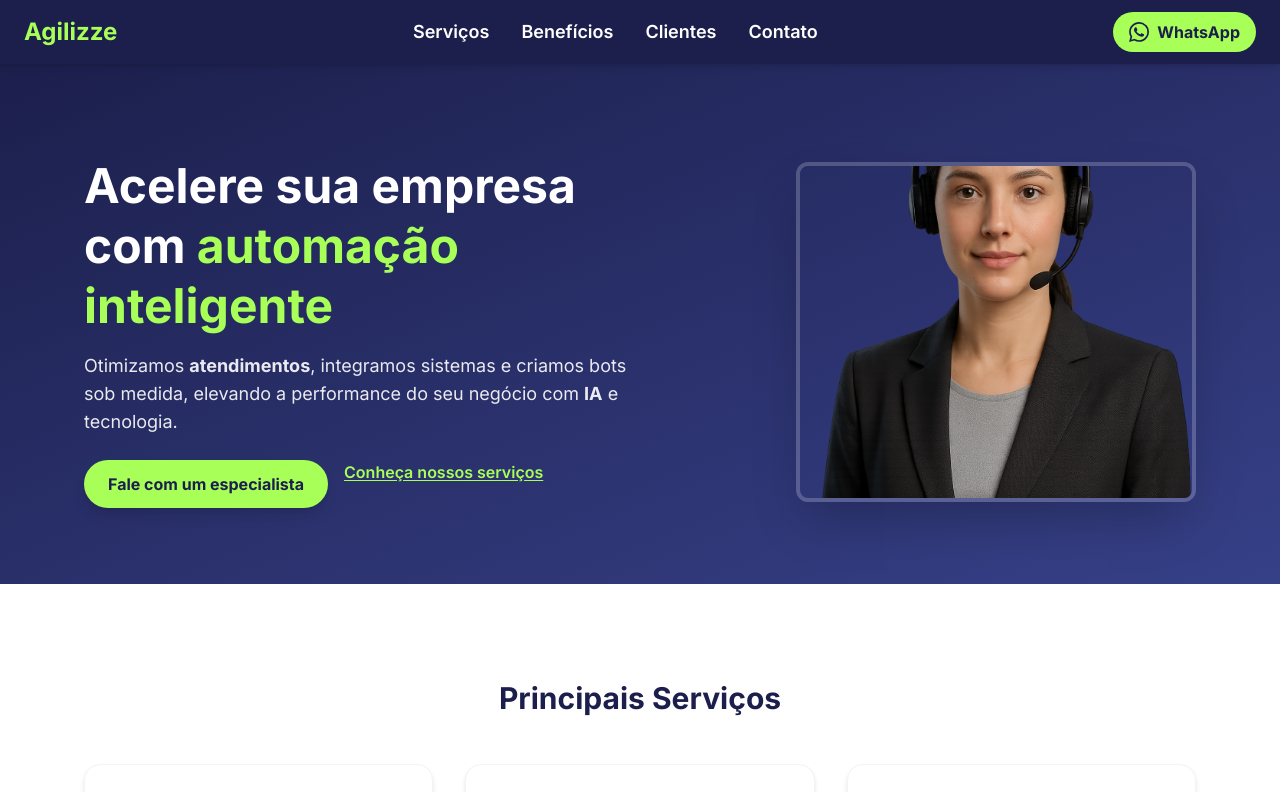
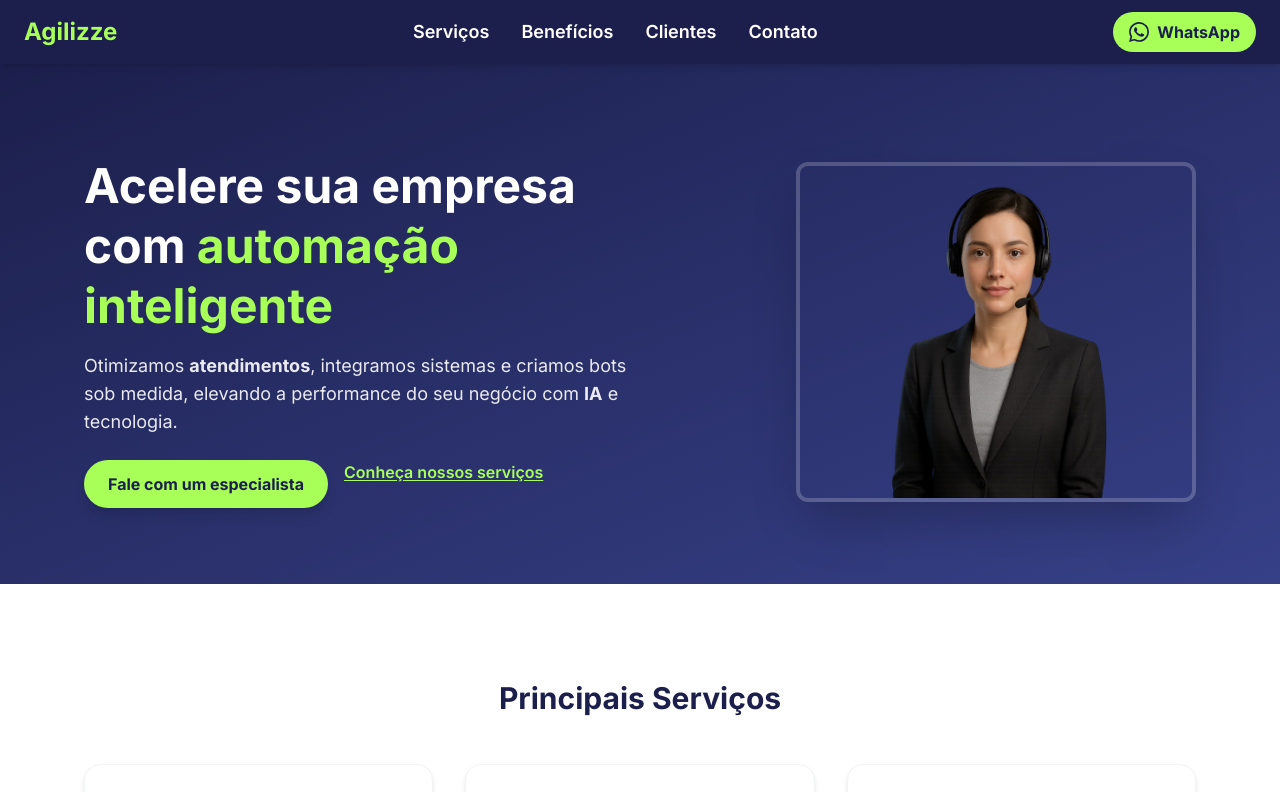
Before and after one commit to daviditalomarketing/agilizze-tech-pulse, a React (Vite) app: page / in a window 1280 px wide. Shown: the top 792 px of the page. Built offline with nearby package versions, Linux system fonts and the light colour scheme.

Commit message:
Fix: Hero image alignment
Adjusted the hero image to ensure proper display.

```diff
--- a/src/components/Hero.tsx
+++ b/src/components/Hero.tsx
@@ -1,3 +1,4 @@
+
 
 const whatsappUrl = "https://api.whatsapp.com/message/YFSH2PU2K5YZA1?autoload=1&app_absent=0";
 
@@ -30,7 +31,7 @@ export function Hero() {
           <img
             src="/lovable-uploads/932df72a-ff99-49ec-8bb8-9fabad088efb.png"
             alt="Atendente Virtual"
-            className="rounded-xl shadow-2xl w-[400px] h-[340px] object-cover border-4 border-white/20"
+            className="rounded-xl shadow-2xl w-[400px] h-[340px] object-contain border-4 border-white/20"
           />
         </div>
       </div>
```
